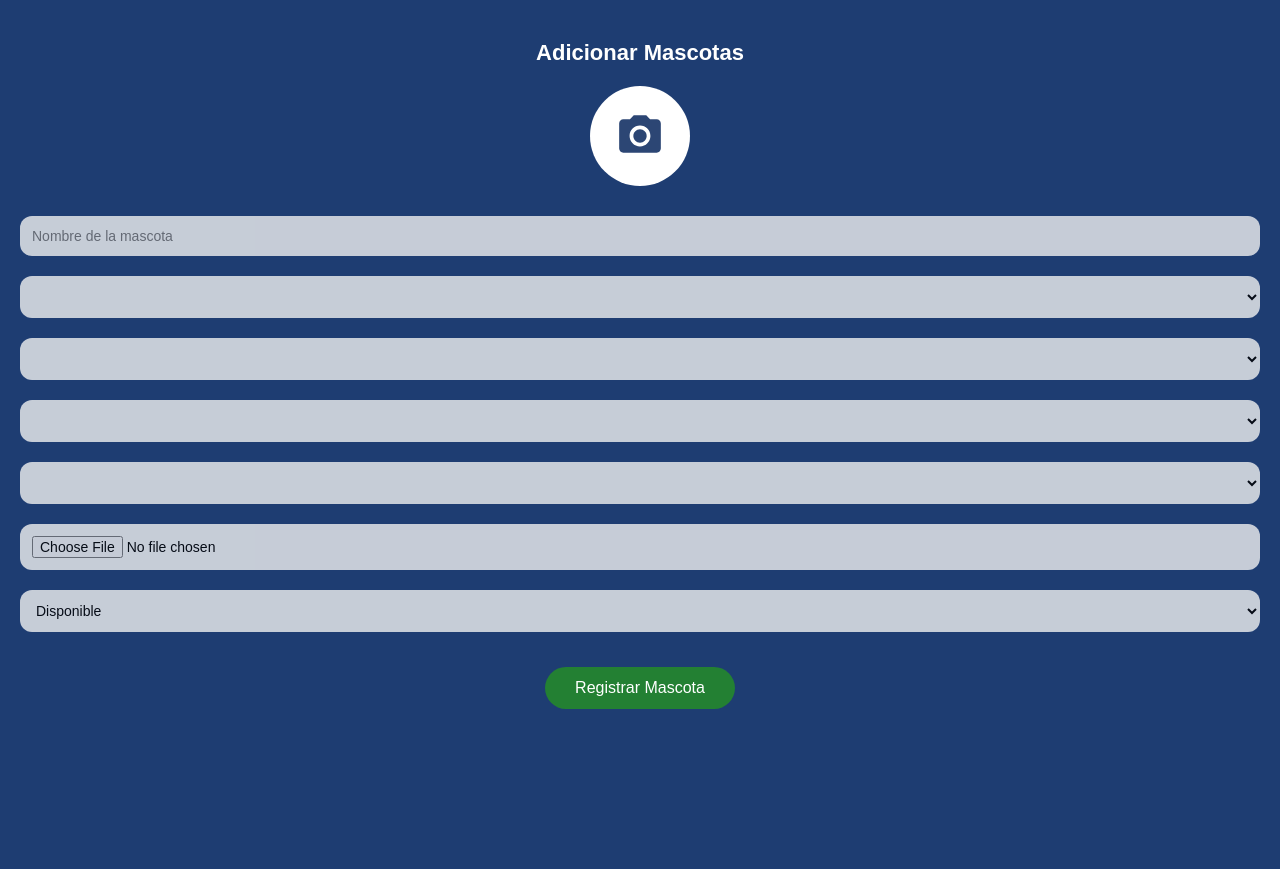
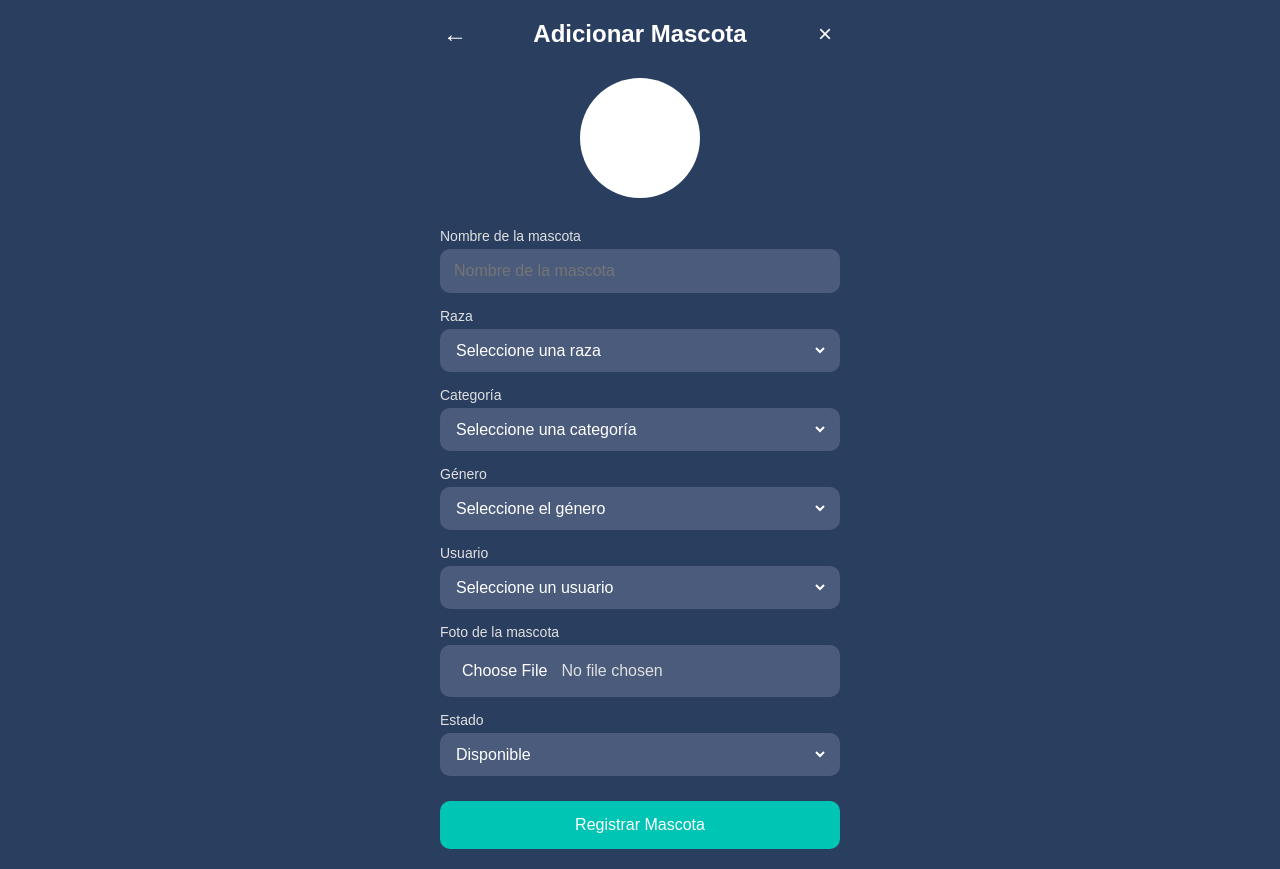
Before and after one commit to Pacho17/tienda-de-mascotas, a plain HTML site: page frontend/crearmascotas.html in a window 1280 px wide. Before the commit the page ends 800 px from the top, so only its background shows below. Drawn offline with Linux system fonts and the light colour scheme; no server answers.

Commit message:
correcion de estilos del css para que se mire mas pratico

```diff
--- a/frontend/crearmascotas.html
+++ b/frontend/crearmascotas.html
@@ -2,28 +2,82 @@
 <html lang="es">
 <head>
   <meta charset="UTF-8">
+  <meta name="viewport" content="width=device-width, initial-scale=1.0">
   <title>Gestión de Mascotas</title>
   <link rel="stylesheet" href="css/crearmascotas.css">
 </head>
 <body>
-  <h1>Adicionar Mascotas</h1>
+
+  <!-- CABECERA CON BOTONES -->
+  <div class="header">
+    <a href="listarMascotasfjbs.html" class="back-btn">←</a>
+    <h1>Adicionar Mascota</h1>
+    <a href="listarMascotasfjbs.html" class="close-btn">×</a>
+  </div>
+
+  <!-- FOTO CIRCULAR VACÍA -->
+  <div class="pet-photo">
+    <img id="petImage" src="" alt="Foto de la mascota" style="display: none;">
+  </div>
 
   <form id="petForm">
-    <input type="text" id="name" placeholder="Nombre de la mascota" required><br>
+    <label for="name">Nombre de la mascota</label>
+    <div class="input-card">
+      <input type="text" id="name" placeholder="Nombre de la mascota" required>
+    </div>
 
-    <select id="race" required></select>
-    <select id="category" required></select>
-    <select id="gender" required></select>
-    <select id="User" required></select>
+    <label for="race">Raza</label>
+    <div class="input-card">
+      <select id="race" required>
+        <option value="">Seleccione una raza</option>
+        <option value="Labrador">Labrador</option>
+        <option value="Pastor Alemán">Pastor Alemán</option>
+        <option value="Bulldog">Bulldog</option>
+      </select>
+    </div>
 
-    <input type="file" id="photo" placeholder="URL de la foto"><br>
-    <select id="estado" required>
-      <option value="Disponible">Disponible</option>
-      <option value="Adoptado">Adoptado</option>
-    </select><br>
+    <label for="category">Categoría</label>
+    <div class="input-card">
+      <select id="category" required>
+        <option value="">Seleccione una categoría</option>
+        <option value="Perro">Perro</option>
+        <option value="Gato">Gato</option>
+        <option value="Ave">Ave</option>
+      </select>
+    </div>
 
-    <button type="submit">Registrar Mascota</button>
+    <label for="gender">Género</label>
+    <div class="input-card">
+      <select id="gender" required>
+        <option value="">Seleccione el género</option>
+        <option value="Macho">Macho</option>
+        <option value="Hembra">Hembra</option>
+      </select>
+    </div>
+
+    <label for="User">Usuario</label>
+    <div class="input-card">
+      <select id="User" required>
+        <option value="">Seleccione un usuario</option>
+      </select>
+    </div>
+
+    <label for="photo">Foto de la mascota</label>
+    <div class="input-card">
+      <input type="file" id="photo" accept="image/*" required>
+    </div>
+
+    <label for="estado">Estado</label>
+    <div class="input-card">
+      <select id="estado" required>
+        <option value="Disponible">Disponible</option>
+        <option value="Adoptado">Adoptado</option>
+      </select>
+    </div>
+
+    <button type="submit" class="submit-btn">Registrar Mascota</button>
   </form>
+
   <script src="js/crearmascota_fjbs.js"></script>
 </body>
 </html>
--- a/frontend/css/crearmascotas.css
+++ b/frontend/css/crearmascotas.css
@@ -1,77 +1,121 @@
 body {
+  font-family: Arial, sans-serif;
+  background-color: #2A3F5F;
+  color: white;
   margin: 0;
   padding: 20px;
-  font-family: 'Arial', sans-serif;
-  background-color: #1e3d72;
   display: flex;
   flex-direction: column;
   align-items: center;
   min-height: 100vh;
-  box-sizing: border-box;
+  justify-content: center;
 }
 
-h1 {
+.header {
+  display: flex;
+  justify-content: space-between;
+  align-items: center;
+  width: 100%;
+  max-width: 400px;
+  margin-bottom: 30px;
+}
+
+.header h1 {
+  font-size: 24px;
+  margin: 0;
+  text-align: center;
+  flex-grow: 1;
+}
+
+.header a {
   color: white;
-  margin: 20px 0;
-  font-size: 22px;
+  font-size: 24px;
+  text-decoration: none;
+  width: 30px;
   text-align: center;
 }
 
-.form-container {
+.pet-photo {
+  width: 120px;
+  height: 120px;
+  border-radius: 50%;
+  background-color: white;
+  display: flex;
+  justify-content: center;
+  align-items: center;
+  margin: 0 auto 30px;
+  overflow: hidden;
+}
+
+.pet-photo img {
+  width: 100%;
+  height: 100%;
+  object-fit: cover;
+}
+
+form {
   width: 100%;
   max-width: 400px;
-  margin: 20px auto;
+  display: flex;
+  flex-direction: column;
+  gap: 15px;
 }
 
-
-form#petForm {
-  width: 100%;
+label {
+  font-size: 14px;
+  color: #E0E0E0;
+  margin-bottom: -10px;
 }
 
-
-form#petForm::before {
-  content: "";
-  display: block;
-  width: 100px;
-  height: 100px;
-  margin: 0 auto 20px auto;
-  border-radius: 50%;
-  background-color: white;
-  background-image: url('../images/icon-camera.svg');
-  background-position: center;
-  background-repeat: no-repeat;
-  background-size: 50px;
+.input-card {
+  background-color: #4A5B7C;
+  border-radius: 10px;
+  padding: 12px;
+  display: flex;
+  align-items: center;
 }
 
-
-form#petForm input[type="text"],
-form#petForm input[type="file"],
-form#petForm select {
-  margin: 10px 0;
-  padding: 12px;
+.input-card input,
+.input-card select {
+  width: 100%;
   border: none;
-  border-radius: 12px;
-  font-size: 14px;
-  background-color: #f1f1f1;
-  opacity: 0.8;
-  width: 100%;
-  box-sizing: border-box;
+  background: transparent;
+  color: white;
+  font-size: 16px;
+  outline: none;
 }
 
-/* Botón de enviar */
-#petForm button[type="submit"] {
-  display: block;
-  margin: 25px auto 0 auto;
-  padding: 12px 30px;
-  background-color: #238033;
+/* Asegurar que las opciones del select también tengan fondo oscuro y texto blanco */
+.input-card select option {
+  background-color: #4A5B7C;
   color: white;
+}
+
+.input-card input[type="file"] {
+  color: #E0E0E0;
+}
+
+.input-card input[type="file"]::file-selector-button {
+  background-color: #4A5B7C;
   border: none;
-  border-radius: 25px;
+  padding: 5px 10px;
+  border-radius: 5px;
+  color: white;
+  cursor: pointer;
+}
+
+.submit-btn {
+  background-color: #00C4B4;
+  color: white;
+  padding: 15px;
+  border: none;
+  border-radius: 10px;
   font-size: 16px;
   cursor: pointer;
-  transition: background-color 0.3s;
+  width: 100%;
+  margin-top: 10px;
 }
 
-#petForm button[type="submit"]:hover {
-  background-color: #2ca044;
+.submit-btn:hover {
+  background-color: #00b3a3;
 }
--- a/frontend/js/crearmascota_fjbs.js
+++ b/frontend/js/crearmascota_fjbs.js
@@ -114,7 +114,7 @@ function setupFormHandler() {
         throw new Error(errorData.message || "Error en el servidor");
       }
 
-      window.location.href = "listarmascotasfjbs.html";
+      window.location.href = "listarMascotasfjbs.html";
       form.reset();
     } catch (error) {
       console.error("Error al registrar mascota:", error);
--- a/frontend/js/editarmascota_fjbs.js
+++ b/frontend/js/editarmascota_fjbs.js
@@ -78,7 +78,7 @@ function setupFormHandler(petId) {
         throw new Error(errorData.msg || "Error al actualizar");
       }
 
-      window.location.replace("mascotasInicio.html");
+      window.location.replace("listarMascotasfjbs.html");
     } catch (error) {
       console.error("Error al actualizar mascota:", error);
       alert(`Error: ${error.message}`);
--- a/frontend/js/login.js
+++ b/frontend/js/login.js
@@ -20,7 +20,7 @@ document.addEventListener('DOMContentLoaded', () => {
 
             if (response.ok) {
                 localStorage.setItem('token', data.token);
-                window.location.href = 'mascotasInicio.html';
+                window.location.href = 'listarMascotasfjbs.html';
             } else {
                 alert('Error: ' + data.msg);
             }
```
Also changed, not shown: frontend/editarmascotas.html (+2 -2 lines), frontend/vermascota.html (+2 -2 lines), backend/images/1746897363644-Diagrama_de_Actividades_PEA.png (added), backend/images/1746897429809-bandeja_paisa.png (added), backend/images/1746897896042-Diagrama_de_Clases_PEA.png (added), backend/images/1746897993410-bandeja_paisa.png (added), backend/images/1746898779333-Captura_de_pantalla_2024-11-17_221423.png (added), backend/images/1746899971368-Captura_de_pantalla_2024-11-06_225638.png (added), backend/images/1746900017175-Captura_de_pantalla_2024-11-12_073911.png (added), backend/images/1747015593050-Captura_de_pantalla_2025-05-10_020428.png (added), backend/images/1747016473005-Captura_de_pantalla_2024-11-06_195834.png (added), backend/images/1747017448189-Captura_de_pantalla_2024-11-12_073911.png (added), frontend/listarMascotasfjbs.html (renamed from frontend/mascotasInicio.html).
